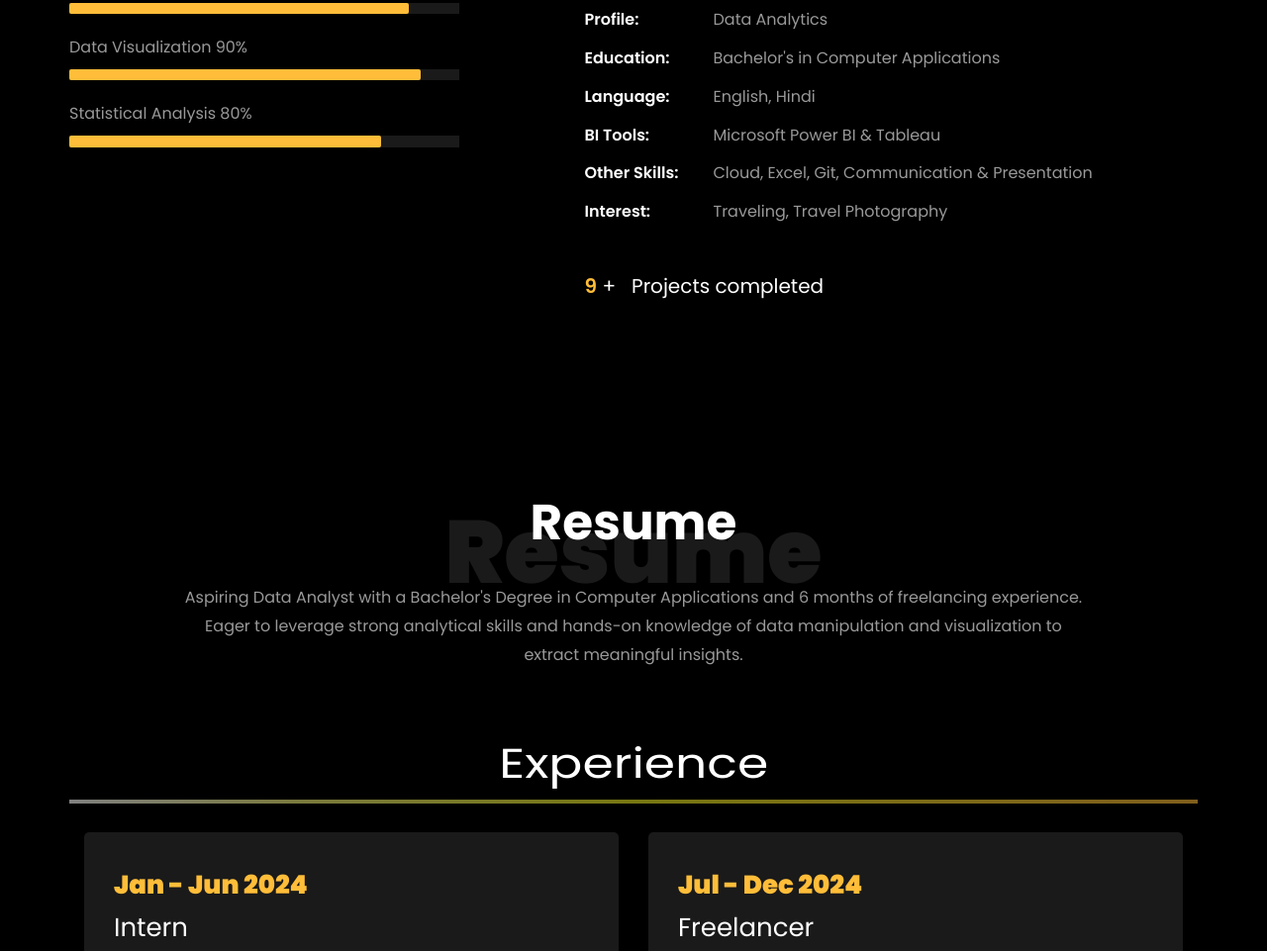
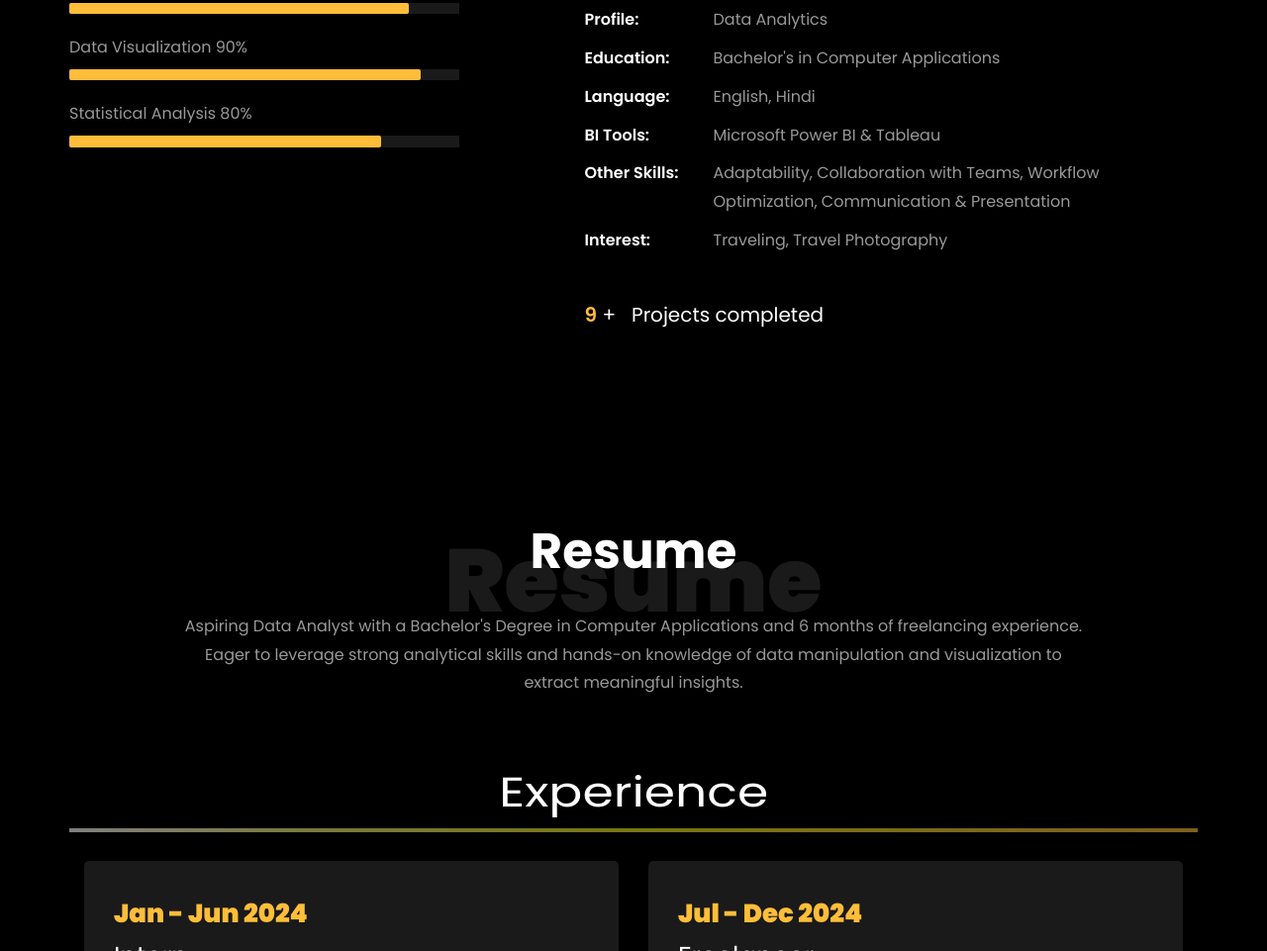
Before and after one commit to ranaabhirajsinh/ranaabhirajsinh.github.io, a plain HTML site: page index.html in a window 1280 px wide. Shown: the part 1254-2215 px from the top of the page at 99% size. Drawn offline with Linux system fonts and the light colour scheme; animation ran at ten frames a second; files whose address does not match are found by name.

Commit message:
Update index.html

```diff
--- a/index.html
+++ b/index.html
@@ -282,7 +282,7 @@
 									<li class="d-flex"><span>Education:</span> <span>Bachelor's in Computer Applications</span></li>
 									<li class="d-flex"><span>Language:</span> <span>English, Hindi</span></li>
 									<li class="d-flex"><span>BI Tools:</span> <span>Microsoft Power BI &amp; Tableau</span></li>
-									<li class="d-flex"><span>Other Skills:</span> <span>Cloud, Excel, Git, Communication &amp; Presentation</span></li>
+									<li class="d-flex"><span>Other Skills:</span> <span> Adaptability, Collaboration with Teams, Workflow Optimization, Communication &amp; Presentation</span></li>
 									<li class="d-flex"><span>Interest:</span> <span>Traveling, Travel Photography</span></li>
 
 								</ul>
```
